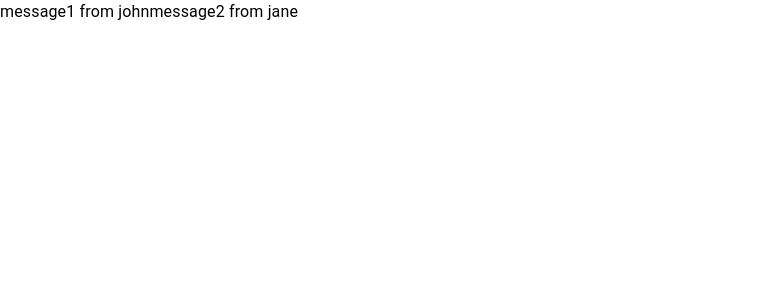
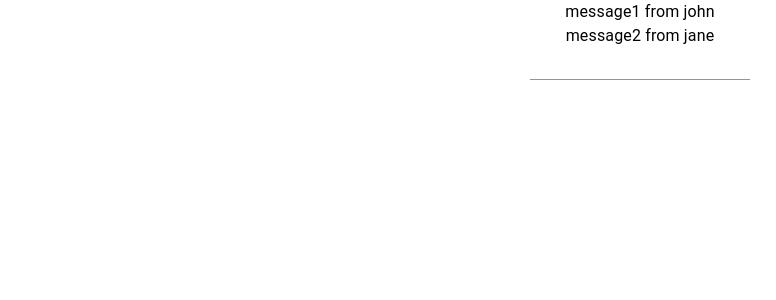
Before and after one commit to pstringe/sleeper, a React (Create React App) app: page / in a window 1280 px wide. Shown: the top 300 px of the page, without its empty margins (0-776 px from the left). Built offline with nearby package versions, Linux system fonts and the light colour scheme.

Commit message:
able to add messages to group

```diff
--- a/src/App.js
+++ b/src/App.js
@@ -1,21 +1,21 @@
 import logo from './logo.svg';
 import './App.css';
 import Group from './Components/Group';
+import { useState } from 'react';
 
 class Message {
-  constructor (user=null, text='', attatchments=[]){
+  constructor(user=null, text='', attatchments=[]){
       this.userID = user;
       this.content = {
           text,
-      attatchments
+          attatchments,
+          timestamp: Date.now()
       }
-    this.timestamp = Date.now();
   }
 }
 
 function App() {
-  const groups = [
-    {
+  const [group, setGroup] = useState({
     GroupID: 0,
     users: [
         {userID: 'John'},
@@ -39,11 +39,18 @@ function App() {
           timestamp: 1
         }
     ],
+  });
+
+  const newMessage = (user, text, attatchments) => {
+    console.log('message', user, text, attatchments);
+    const messages = [...group.messages];
+    messages.push(new Message(user, text, attatchments));
+    setGroup({...group, messages});
   }
-]
+
   return (
     <div className="App">
-      <Group group={groups[0]}/>
+      <Group newMessage={newMessage} group={group}/>
     </div>
   );
 }
--- a/src/Components/Group.js
+++ b/src/Components/Group.js
@@ -3,13 +3,14 @@ import {
     Typography
 } from '@material-ui/core';
 import MessageList from './MessageList';
+import MessageCompose from './MessageCompose';
 
-const Group = ({group}) => {
-
+const Group = ({group, newMessage}) => {
     return (
-    <Grid container xs={12}>
-        <MessageList messages={group.messages}/>
-    </Grid>
+        <Grid container item xs={12}>
+            <MessageList messages={group.messages}/>
+            <MessageCompose newMessage={newMessage}/>
+        </Grid>
     );
 }
 
--- a/src/Components/MessageCompose.js
+++ b/src/Components/MessageCompose.js
@@ -0,0 +1,39 @@
+import {
+    Grid,
+    Input,
+    Typography,
+    TextField,
+} from '@material-ui/core';
+import {useState} from 'react';
+
+const MessageCompose = ({newMessage}) => {
+    const [messageText, setMessageText] = useState('');
+    const [messageAttatchments, setMessageAttachments] = useState({});
+
+    const updateMessageText = (text) => {
+        setMessageText(cur => text);
+    };
+
+    const updateMessageAttachments = (attatchments) => {
+        setMessageAttachments(cur => [...cur, attatchments]);
+    }
+
+    const submit = (e) => {
+        e.preventDefault();
+        newMessage('John', messageText, messageAttatchments);
+        setMessageText('');
+    }
+
+    return (
+        <Grid item container justify='center'>
+            <form onSubmit={(e) => submit(e)}>
+                <Input
+                    value={messageText}
+                    onChange={(e) => updateMessageText(e.target.value)}
+                />
+            </form>
+        </Grid>
+    );
+}
+
+export default MessageCompose;
--- a/src/Components/MessageList.js
+++ b/src/Components/MessageList.js
@@ -6,10 +6,10 @@ import {
 const MessageList = ({messages}) => {
 
     return (
-        <Grid item container>
-            {messages.map((message) => {
+        <Grid item container direction='column'>
+            {messages.map((message, idx) => {
                 return (
-                    <Typography>{message.content.text}</Typography>
+                    <Typography key={idx}>{message.content.text}</Typography>
                 );
             })}
         </Grid>
```
Also changed, not shown: src/Components/Message.js (deleted). Lines whose indentation alone changed are shown as unchanged.
